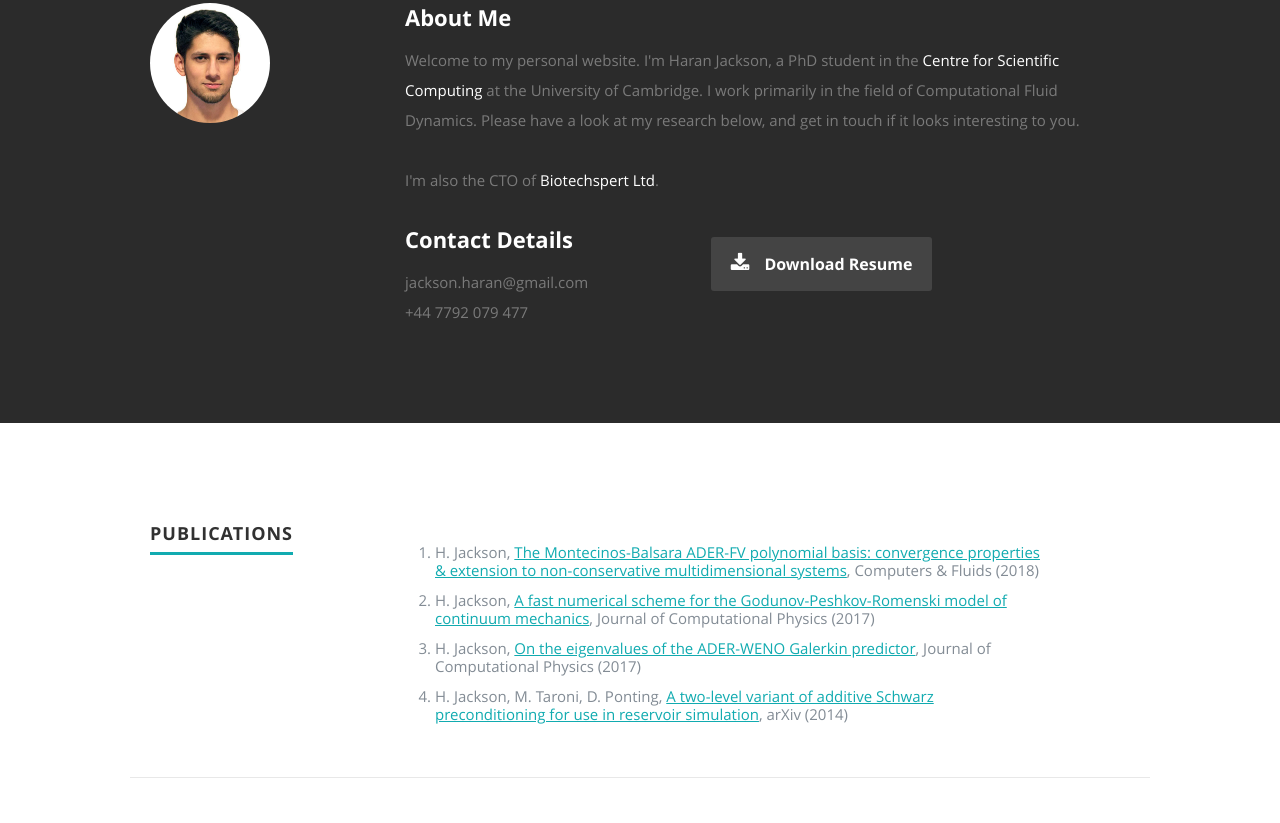
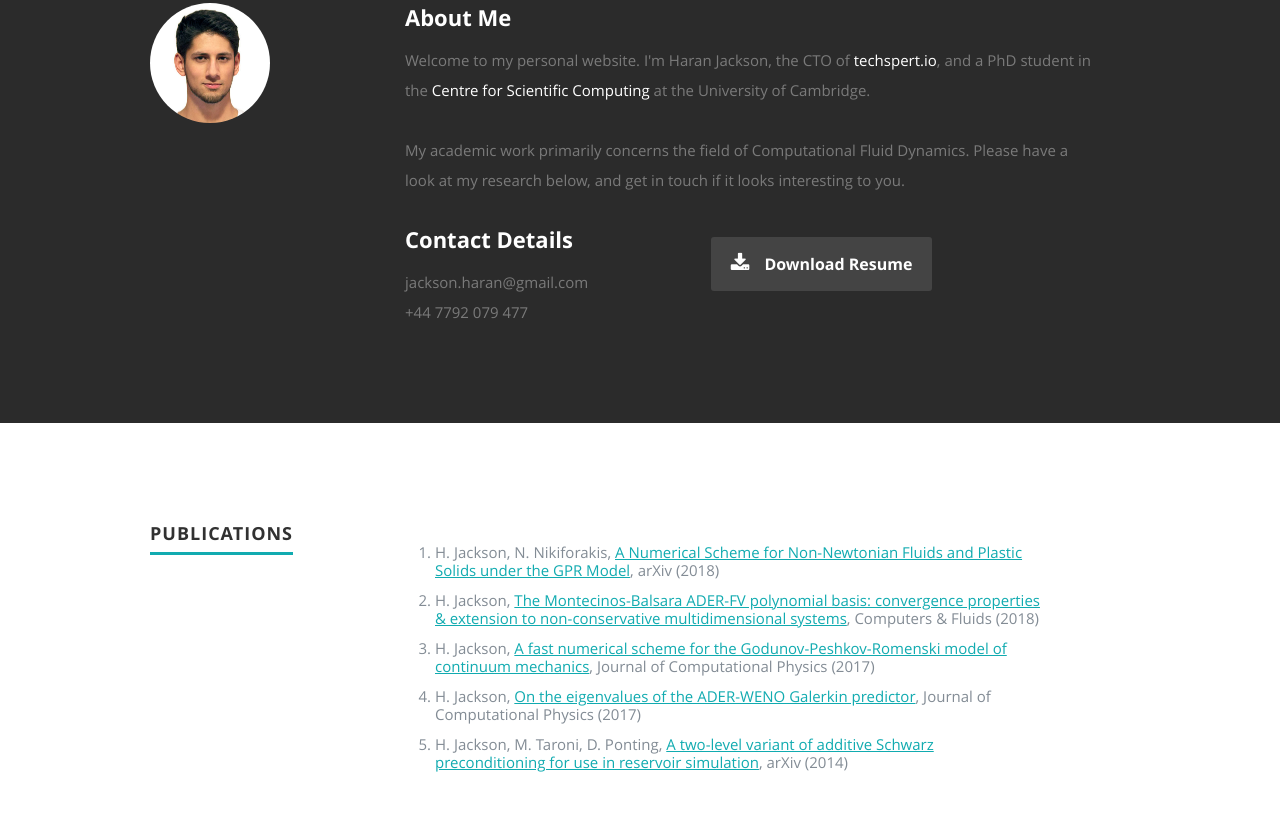
Before and after one commit to haranjackson/haranjackson.github.io, a plain HTML site: page index.html in a window 1280 px wide. Shown: the part 893-1716 px from the top of the page. Drawn offline with nearby package versions, Linux system fonts and the light colour scheme; files whose address does not match are found by name.

Commit message:
added paper

```diff
--- a/index.html
+++ b/index.html
@@ -1,7 +1,10 @@
 <!DOCTYPE html>
 <!--[if lt IE 8 ]><html class="no-js ie ie7" lang="en"> <![endif]-->
 <!--[if IE 8 ]><html class="no-js ie ie8" lang="en"> <![endif]-->
-<!--[if (gte IE 8)|!(IE)]><!--><html class="no-js" lang="en"> <!--<![endif]-->
+<!--[if (gte IE 8)|!(IE)]><!-->
+<html class="no-js" lang="en">
+<!--<![endif]-->
+
 <head>
 
     <!--- Basic Page Needs
@@ -32,7 +35,7 @@
 
    <!-- Academicons
 	================================================== -->
-    <link rel="stylesheet" href="css/academicons-1.8.0/css/academicons.css"/>
+    <link rel="stylesheet" href="css/academicons-1.8.0/css/academicons.css" />
 
 </head>
 
@@ -84,7 +87,7 @@
 
             <div class="three columns">
 
-            <img class="profile-pic"  src="images/profilepic.jpg" alt="" />
+                <img class="profile-pic" src="images/profilepic.jpg" alt="" />
 
             </div>
 
@@ -92,11 +95,12 @@
 
                 <h2>About Me</h2>
 
-            <p>Welcome to my personal website. I'm Haran Jackson, a PhD student in the <a href="http://www.csc.cam.ac.uk">Centre for Scientific Computing</a> at the University of Cambridge.
-               I work primarily in the field of Computational Fluid Dynamics.
+                <p>Welcome to my personal website. I'm Haran Jackson, the CTO of <a href="https://techspert.io/">techspert.io</a>,
+                    and a PhD student in the <a href="http://www.csc.cam.ac.uk">Centre for Scientific Computing</a> at
+                    the University of Cambridge.
+                    <br><br>
+                    My academic work primarily concerns the field of Computational Fluid Dynamics.
                     Please have a look at my research below, and get in touch if it looks interesting to you.
-				<br><br>
-               I'm also the CTO of <a href="https://www.biotechspert.com/">Biotechspert Ltd</a>.
                 </p>
 
                 <div class="row">
@@ -113,7 +117,8 @@
 
                     <div class="columns download">
                         <p>
-                     <a href="https://github.com/haranjackson/personal/raw/master/HaranJacksonCV.pdf" class="button"><i class="fa fa-download"></i>Download Resume</a>
+                            <a href="https://github.com/haranjackson/personal/raw/master/HaranJacksonCV.pdf" class="button"><i
+                                    class="fa fa-download"></i>Download Resume</a>
                         </p>
                     </div>
 
@@ -146,10 +151,22 @@
 
                         <p>
                             <ol>
-                      <li>H. Jackson, <a href="https://www.sciencedirect.com/science/article/pii/S0045793017304607"><u>The Montecinos-Balsara ADER-FV polynomial basis: convergence properties & extension to non-conservative multidimensional systems</u></a>, Computers & Fluids (2018)</li>
-                      <li>H. Jackson, <a href="http://www.sciencedirect.com/science/article/pii/S0021999117305636"><u>A fast numerical scheme for the Godunov-Peshkov-Romenski model of continuum mechanics</u></a>, Journal of Computational Physics (2017)</li>
-                      <li>H. Jackson, <a href="http://www.sciencedirect.com/science/article/pii/S0021999117300086"><u>On the eigenvalues of the ADER-WENO Galerkin predictor</u></a>, Journal of Computational Physics (2017)</li>
-                      <li>H. Jackson, M. Taroni, D. Ponting, <a href="https://arxiv.org/abs/1401.7227"><u>A two-level variant of additive Schwarz preconditioning for use in reservoir simulation</u></a>, arXiv (2014)</li>
+                                <li>H. Jackson, N. Nikiforakis, <a href="https://arxiv.org/abs/1811.04766"><u>A
+                                            Numerical Scheme for Non-Newtonian Fluids and Plastic Solids under the GPR
+                                            Model</u></a>, arXiv (2018)</li>
+                                <li>H. Jackson, <a href="https://www.sciencedirect.com/science/article/pii/S0045793017304607"><u>The
+                                            Montecinos-Balsara ADER-FV polynomial basis: convergence properties &
+                                            extension to non-conservative multidimensional systems</u></a>, Computers &
+                                    Fluids (2018)</li>
+                                <li>H. Jackson, <a href="http://www.sciencedirect.com/science/article/pii/S0021999117305636"><u>A
+                                            fast numerical scheme for the Godunov-Peshkov-Romenski model of continuum
+                                            mechanics</u></a>, Journal of Computational Physics (2017)</li>
+                                <li>H. Jackson, <a href="http://www.sciencedirect.com/science/article/pii/S0021999117300086"><u>On
+                                            the eigenvalues of the ADER-WENO Galerkin predictor</u></a>, Journal of
+                                    Computational Physics (2017)</li>
+                                <li>H. Jackson, M. Taroni, D. Ponting, <a href="https://arxiv.org/abs/1401.7227"><u>A
+                                            two-level variant of additive Schwarz preconditioning for use in reservoir
+                                            simulation</u></a>, arXiv (2014)</li>
                             </ol>
                         </p>
 
@@ -178,16 +195,30 @@
 
                         <p>
                             <ol style="list-style-type:disc">
-                        <li><a href="https://pypi.org/project/ADER"><u>ADER</u></a>: The ADER method for solving any (potentially very stiff) hyperbolic system of PDEs</li>
-                        <li><a href="https://github.com/haranjackson/Julia-WENO"><u>Julia-WENO</u></a>: An optimized Julia implementation of the WENO reconstruction algorithm, of any order of accuracy</li>
-                        <li><a href="https://github.com/haranjackson/Euler1D"><u>Euler1D</u></a>: A few first- and second-order methods for solving the 1D Euler equations, implemented in C++</li>
-                        <li><a href="https://github.com/haranjackson/GaussianDeconvolution"><u>GaussianDeconvolution</u></a>: A Python implementation of a Gaussian Deconvolution algorithm for separating overlapping, normally-distributed signals</li>
-                        <li><a href="https://github.com/haranjackson/ProjectionMethod"><u>ProjectionMethod</u></a>: A C++ implementation of Chorin’s Project Method</li>
-						<li><a href="https://github.com/haranjackson/NewtonKrylov"><u>NewtonKrylov</u></a>: A C++ implementation of the Newton-Krylov algorithm, with Python bindings</li>
-						<li><a href="https://github.com/haranjackson/LGMRES"><u>LGMRES</u></a>: A C++ implementation of the LGMRES algorithm, with Python bindings</li>
-						<li><a href="https://github.com/haranjackson/LegendreGauss"><u>LegendreGauss</u></a>: C++ code to compute the Legendre-Gauss nodes and weights on [-1,1], based on NumPy's leggauss function</li>
-                        <li><a href="https://github.com/haranjackson/nwalign2"><u>nwalign2</u></a>: A modification of MATLAB’s nwalign function requiring linear (rather than quadratic) space</li>
-                        <li><a href="https://github.com/haranjackson/seqpdist2"><u>seqpdist2</u></a>: A simple extension of MATLAB’s seqpdist function</li>
+                                <li><a href="https://pypi.org/project/ADER"><u>ADER</u></a>: The ADER method for
+                                    solving any (potentially very stiff) hyperbolic system of PDEs</li>
+                                <li><a href="https://github.com/haranjackson/Julia-WENO"><u>Julia-WENO</u></a>: An
+                                    optimized Julia implementation of the WENO reconstruction algorithm, of any order
+                                    of accuracy</li>
+                                <li><a href="https://github.com/haranjackson/Euler1D"><u>Euler1D</u></a>: A few first-
+                                    and second-order methods for solving the 1D Euler equations, implemented in C++</li>
+                                <li><a href="https://github.com/haranjackson/GaussianDeconvolution"><u>GaussianDeconvolution</u></a>:
+                                    A Python implementation of a Gaussian Deconvolution algorithm for separating
+                                    overlapping, normally-distributed signals</li>
+                                <li><a href="https://github.com/haranjackson/ProjectionMethod"><u>ProjectionMethod</u></a>:
+                                    A C++ implementation of Chorin’s Project Method</li>
+                                <li><a href="https://github.com/haranjackson/NewtonKrylov"><u>NewtonKrylov</u></a>: A
+                                    C++ implementation of the Newton-Krylov algorithm, with Python bindings</li>
+                                <li><a href="https://github.com/haranjackson/LGMRES"><u>LGMRES</u></a>: A C++
+                                    implementation of the LGMRES algorithm, with Python bindings</li>
+                                <li><a href="https://github.com/haranjackson/LegendreGauss"><u>LegendreGauss</u></a>:
+                                    C++ code to compute the Legendre-Gauss nodes and weights on [-1,1], based on
+                                    NumPy's leggauss function</li>
+                                <li><a href="https://github.com/haranjackson/nwalign2"><u>nwalign2</u></a>: A
+                                    modification of MATLAB’s nwalign function requiring linear (rather than quadratic)
+                                    space</li>
+                                <li><a href="https://github.com/haranjackson/seqpdist2"><u>seqpdist2</u></a>: A simple
+                                    extension of MATLAB’s seqpdist function</li>
                             </ol>
                         </p>
 
@@ -228,7 +259,9 @@
     <!-- Java Script
    ================================================== -->
     <script src="http://ajax.googleapis.com/ajax/libs/jquery/1.10.2/jquery.min.js"></script>
-   <script>window.jQuery || document.write('<script src="js/jquery-1.10.2.min.js"><\/script>')</script>
+    <script>
+        window.jQuery || document.write('<script src="js/jquery-1.10.2.min.js"><\/script>')
+    </script>
     <script type="text/javascript" src="js/jquery-migrate-1.2.1.min.js"></script>
 
     <script src="js/jquery.flexslider.js"></script>
```
Lines whose indentation alone changed are shown as unchanged.
